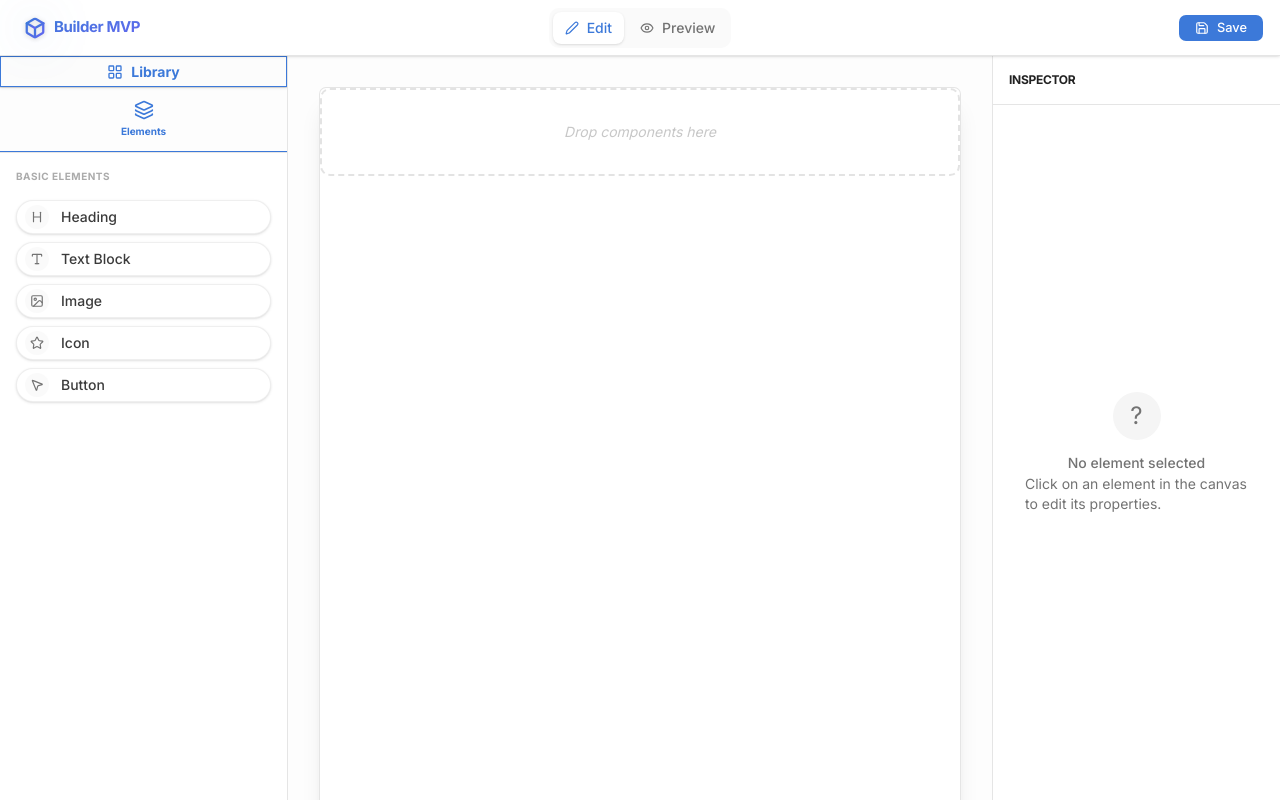
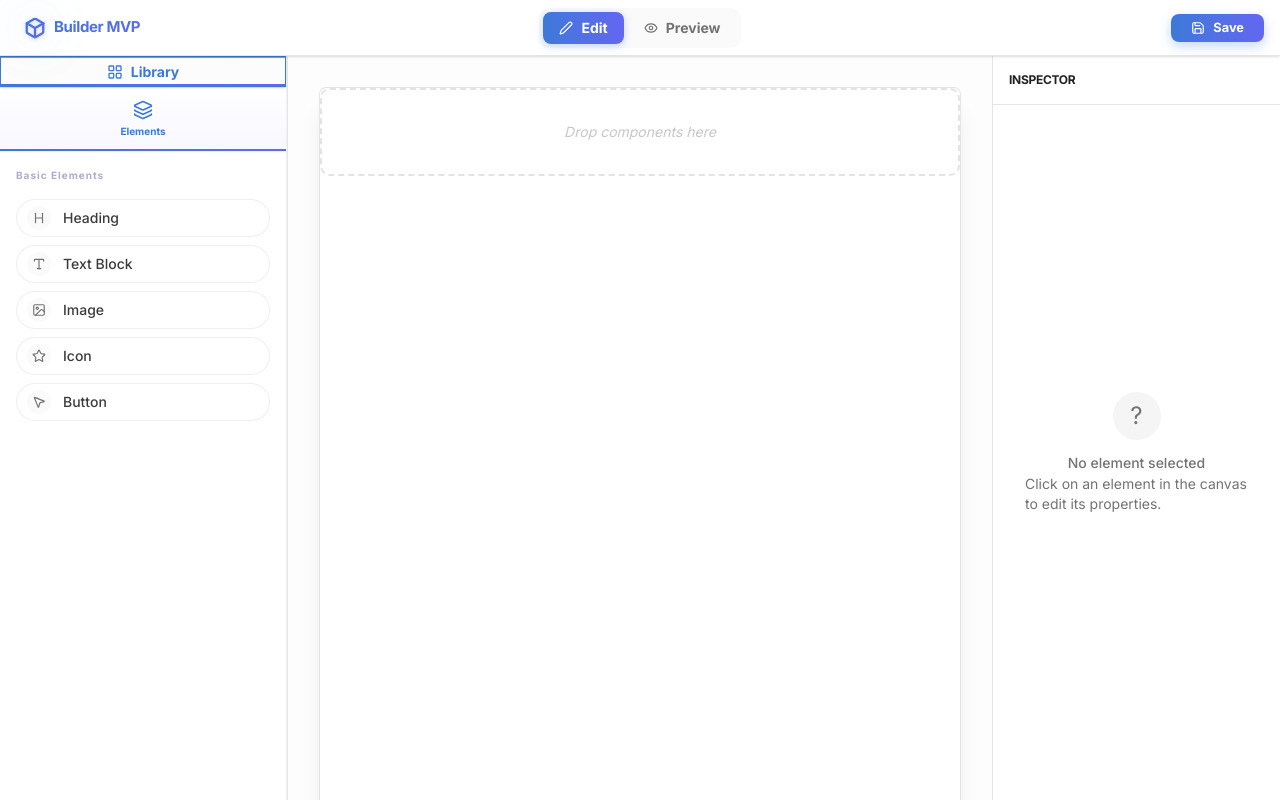
Before and after one commit to TrangHg23/builder-mvp, a Next.js app: page / in a window 1280 px wide. Built offline with nearby package versions, Linux system fonts and the light colour scheme.

Commit message:
feat: update theme and complete inspector for heading

```diff
--- a/src/app/globals.css
+++ b/src/app/globals.css
@@ -1,3 +1,4 @@
+@import url('https://fonts.googleapis.com/css2?family=Inter:wght@300;400;500;600;700;800&family=JetBrains+Mono:wght@300;400;500;700;800&family=Merriweather:wght@300;400;700;900&family=Montserrat:wght@300;400;500;600;700;800&family=Playfair+Display:wght@400;500;600;700;800&family=Roboto:wght@300;400;500;700&display=swap');
 @import "tailwindcss";
 @import "tw-animate-css";
 @import "shadcn/tailwind.css";
--- /dev/null
+++ b/src/components/ui/segmented-control.tsx
@@ -0,0 +1,41 @@
+import * as React from "react";
+import { cn } from "@/utils/cn";
+
+interface SegmentedControlProps {
+  value: string;
+  onChange: (value: string) => void;
+  options: {
+    value: string;
+    icon: React.ReactNode;
+    label?: string;
+  }[];
+}
+
+export const SegmentedControl: React.FC<SegmentedControlProps> = ({
+  value,
+  onChange,
+  options,
+}) => {
+  return (
+    <div className="flex p-1 bg-muted/40 rounded-md gap-1 w-fit border border-border/20">
+      {options.map((option) => {
+        const isActive = value === option.value;
+        return (
+          <button
+            key={option.value}
+            onClick={() => onChange(option.value)}
+            title={option.label || option.value}
+            className={cn(
+              "flex items-center justify-center size-7 rounded-sm transition-all duration-200",
+              isActive
+                ? "bg-background shadow-sm text-[#3c79d9]"
+                : "text-muted-foreground hover:text-foreground hover:bg-background/50"
+            )}
+          >
+            {option.icon}
+          </button>
+        );
+      })}
+    </div>
+  );
+};
--- a/src/features/editor/components/editor-layout.tsx
+++ b/src/features/editor/components/editor-layout.tsx
@@ -59,8 +59,10 @@ export const EditorLayout: React.FC = () => {
             <button
               onClick={() => setMode("edit")}
               className={cn(
-                "flex items-center gap-2 px-3 py-1.5 rounded-md text-sm font-medium transition-all",
-                mode === "edit" ? "bg-background shadow-sm text-primary" : "text-muted-foreground hover:text-foreground"
+                "flex items-center gap-2 px-4 py-1.5 rounded-md text-sm font-bold transition-all duration-300",
+                mode === "edit"
+                  ? "bg-gradient-to-r from-[#3c79d9] to-[#6366f1] text-white shadow-[0_2px_8px_rgba(60,121,217,0.3)]"
+                  : "text-muted-foreground hover:text-foreground"
               )}
             >
               <Edit2 size={14} />
@@ -69,8 +71,10 @@ export const EditorLayout: React.FC = () => {
             <button
               onClick={() => setMode("preview")}
               className={cn(
-                "flex items-center gap-2 px-3 py-1.5 rounded-md text-sm font-medium transition-all",
-                mode === "preview" ? "bg-background shadow-sm text-primary" : "text-muted-foreground hover:text-foreground"
+                "flex items-center gap-2 px-4 py-1.5 rounded-md text-sm font-bold transition-all duration-300",
+                mode === "preview"
+                  ? "bg-gradient-to-r from-[#3c79d9] to-[#6366f1] text-white shadow-[0_2px_8px_rgba(60,121,217,0.3)]"
+                  : "text-muted-foreground hover:text-foreground"
               )}
             >
               <Eye size={14} />
@@ -84,7 +88,7 @@ export const EditorLayout: React.FC = () => {
             variant="default"
             size="sm"
             onClick={handleSave}
-            className="bg-[#3c79d9] hover:bg-[#3c79d9]/90 text-white font-medium gap-2 px-4"
+            className="bg-gradient-to-r from-[#3c79d9] to-[#6366f1] hover:from-[#3c79d9]/90 hover:to-[#6366f1]/90 text-white font-bold gap-2 px-5 shadow-[0_4px_12px_rgba(60,121,217,0.3)] border-none transition-all hover:scale-[1.02] active:scale-[0.98]"
           >
             <Save size={16} />
             Save
--- a/src/features/editor/components/panels/component-library.tsx
+++ b/src/features/editor/components/panels/component-library.tsx
@@ -45,18 +45,23 @@ const LibraryItem = ({ icon, label, isActive, onClick, componentType }: LibraryI
       onClick={onClick}
       style={style}
       className={cn(
-        "flex w-full items-center gap-3 px-2 py-1 border rounded-full transition-all shadow-sm group cursor-pointer touch-none",
+        "flex w-full items-center gap-3 px-2.5 py-1.5 border rounded-full transition-all group cursor-pointer touch-none relative overflow-hidden",
         isActive
-          ? "border-primary bg-primary/10 shadow-primary/20"
-          : "bg-background border-border/60 hover:border-primary hover:bg-primary/5",
+          ? "border-transparent shadow-[0_4px_12px_rgba(60,121,217,0.15)]"
+          : "bg-background border-border/60 hover:border-[#3c79d9]/30",
         isDragging && "opacity-50 cursor-grabbing"
       )}
     >
+      {isActive && (
+        <div className="absolute inset-0 p-[1.5px] rounded-full bg-gradient-to-r from-[#3c79d9] to-[#6366f1] -z-10">
+          <div className="w-full h-full bg-card rounded-full" />
+        </div>
+      )}
       <div className={cn(
-        "size-6 rounded-full flex items-center justify-center transition-colors border",
+        "size-6 rounded-full flex items-center justify-center transition-all border",
         isActive
-          ? "bg-primary text-primary-foreground border-primary"
-          : "bg-muted/50 text-muted-foreground group-hover:bg-background border-transparent group-hover:border-primary/30"
+          ? "bg-gradient-to-br from-[#3c79d9] to-[#6366f1] text-white border-transparent shadow-md"
+          : "bg-muted/50 text-muted-foreground group-hover:bg-background border-transparent group-hover:border-[#3c79d9]/30"
       )}>
         {icon}
       </div>
@@ -64,7 +69,7 @@ const LibraryItem = ({ icon, label, isActive, onClick, componentType }: LibraryI
         variant="small"
         className={cn(
           "font-medium transition-colors",
-          isActive ? "text-primary" : "text-foreground/80 group-hover:text-primary"
+          isActive ? "text-[#3c79d9]" : "text-foreground/80 group-hover:text-[#3c79d9]"
         )}
       >
         {label}
@@ -77,33 +82,39 @@ export const ComponentLibrary: React.FC = () => {
   const [activeType, setActiveType] = React.useState<string | null>(null);
 
   return (
-    <div className="flex flex-col h-full bg-card">
+    <div className="flex flex-col h-full bg-card border-r border-border/50">
       {/* Top Navigation Tabs */}
-      <Tabs defaultValue="library" className="w-full">
-        <TabsList className="w-full h-12 rounded-none border-b bg-transparent p-0">
+      <Tabs defaultValue="library" className="w-full relative">
+        {/* Logo-synced Gradient Line */}
+        <div className="absolute top-0 left-0 w-full h-[1.5px] bg-gradient-to-r from-[#3c79d9] to-[#6366f1]" />
+
+        <TabsList className="w-full h-14 rounded-none border-b border-border/50 bg-muted/10 p-0">
           <TabsTrigger
             value="library"
-            className="flex-1 h-full rounded-none border-b-1 border-transparent data-[state=active]:border-primary data-[state=active]:bg-muted/30 gap-2"
+            className="flex-1 h-full rounded-none border-b-1 border-transparent data-[state=active]:border-[#3c79d9] data-[state=active]:bg-muted/30 gap-2 relative group overflow-hidden"
           >
-            <LayoutGrid size={16} className="text-primary"/>
-            <span className="text-sm font-bold text-primary">Library</span>
+            {/* Active Gradient Indicator Overlay */}
+            <div className="absolute bottom-0 left-0 w-full h-[2px] bg-gradient-to-r from-[#3c79d9] to-[#6366f1] opacity-0 group-data-[state=active]:opacity-100 transition-opacity" />
+            <LayoutGrid size={16} className="text-muted-foreground group-data-[state=active]:text-[#3c79d9]"/>
+            <span className="text-sm font-bold text-muted-foreground group-data-[state=active]:text-[#3c79d9]">Library</span>
           </TabsTrigger>
         </TabsList>
       </Tabs>
 
       {/* Sub Navigation Tabs */}
-      <div className="flex border-b">
-        <button className="flex-1 py-3 flex flex-col items-center gap-1 border-b-1 border-primary bg-muted/20">
-          <Layers size={20} className="text-primary" />
-          <span className="text-[10px] font-bold text-primary">Elements</span>
+      <div className="flex border-b border-border/50 bg-muted/5 relative">
+        <button className="flex-1 py-3 flex flex-col items-center gap-1 bg-gradient-to-b from-transparent to-indigo-500/5 group">
+          <Layers size={20} className="text-[#3c79d9]" />
+          <span className="text-[10px] font-bold text-[#3c79d9]">Elements</span>
+          <div className="absolute bottom-0 left-0 w-full h-[2px] bg-gradient-to-r from-[#3c79d9] to-[#6366f1]" />
         </button>
       </div>
 
       <ScrollArea className="flex-1">
         <div className="p-4 space-y-6">
           <section>
-            <Typography variant="label" className="mb-4 block text-muted-foreground/60 font-bold tracking-wider">
-              BASIC ELEMENTS
+            <Typography variant="label" className="mb-4 block text-indigo-900/40 font-bold tracking-widest normal-case">
+              Basic Elements
             </Typography>
             <div className="space-y-2">
               <LibraryItem
--- a/src/features/renderer/components/component-registry.tsx
+++ b/src/features/renderer/components/component-registry.tsx
@@ -1,6 +1,6 @@
 import * as React from "react";
 
-export type ControlType = "text" | "number" | "color" | "select" | "switch";
+export type ControlType = "text" | "number" | "color" | "select" | "switch" | "toggle-group";
 
 export interface ControlDefinition {
   label: string;
@@ -141,8 +141,8 @@ export const componentRegistry: Record<string, NodeDefinition> = {
       width: "200px",
       height: "51px",
       fontSize: "42px",
-      fontWeight: "Bold",
-      fontFamily: "Montserrat, sans-serif",
+      fontWeight: "800",
+      fontFamily: "Montserrat",
       lineHeight: "1.2",
       letterSpacing: "-0.5px",
       textAlign: "left",
@@ -175,13 +175,12 @@ export const componentRegistry: Record<string, NodeDefinition> = {
         {
           title: "Typography",
           controls: [
-            { label: "Font Family", propName: "fontFamily", type: "text", isStyle: true },
-            { label: "Weight", propName: "fontWeight", type: "select", options: ["Thin", "Light", "Normal", "Medium", "Semibold", "Bold", "Extrabold", "Black"], isStyle: true },
+            { label: "Font Family", propName: "fontFamily", type: "select", options: ["Inter", "Roboto", "Montserrat", "Playfair Display", "Merriweather", "JetBrains Mono"], isStyle: true },
+            { label: "Weight", propName: "fontWeight", type: "select", options: ["Light", "Regular", "Medium", "Semi Bold", "Bold", "Extra Bold"], isStyle: true },
             { label: "Size", propName: "fontSize", type: "text", isStyle: true },
             { label: "Line Height", propName: "lineHeight", type: "text", isStyle: true },
             { label: "Letter Spacing", propName: "letterSpacing", type: "text", isStyle: true },
-            { label: "Align", propName: "textAlign", type: "select", options: ["left", "center", "right", "justify"], isStyle: true },
-            { label: "Color", propName: "color", type: "color", isStyle: true },
+            { label: "Alignment", propName: "textAlign", type: "toggle-group", options: ["left", "center", "right", "justify"], isStyle: true },
           ],
         },
       ],
@@ -195,6 +194,10 @@ export const componentRegistry: Record<string, NodeDefinition> = {
     },
     defaultStyles: {
       fontSize: "16px",
+      fontWeight: "400",
+      fontFamily: "Inter",
+      lineHeight: "1.5",
+      textAlign: "left",
       color: "inherit",
     },
     renderer: TextRenderer,
@@ -203,7 +206,12 @@ export const componentRegistry: Record<string, NodeDefinition> = {
         {
           title: "Typography",
           controls: [
+            { label: "Font Family", propName: "fontFamily", type: "select", options: ["Inter", "Roboto", "Montserrat", "Playfair Display", "Merriweather", "JetBrains Mono"], isStyle: true },
+            { label: "Weight", propName: "fontWeight", type: "select", options: ["Light", "Regular", "Medium", "Semi Bold", "Bold", "Extra Bold"], isStyle: true },
             { label: "Size", propName: "fontSize", type: "text", isStyle: true },
+            { label: "Line Height", propName: "lineHeight", type: "text", isStyle: true },
+            { label: "Letter Spacing", propName: "letterSpacing", type: "text", isStyle: true },
+            { label: "Alignment", propName: "textAlign", type: "toggle-group", options: ["left", "center", "right", "justify"], isStyle: true },
             { label: "Color", propName: "color", type: "color", isStyle: true },
           ],
         },
@@ -255,7 +263,9 @@ export const componentRegistry: Record<string, NodeDefinition> = {
       border: "none",
       cursor: "pointer",
       fontSize: "14px",
-      fontWeight: "Medium",
+      fontWeight: "500",
+      fontFamily: "Inter",
+      textAlign: "center",
     },
     renderer: ButtonRenderer,
     inspectorTabs: {
@@ -269,6 +279,15 @@ export const componentRegistry: Record<string, NodeDefinition> = {
             { label: "Radius", propName: "borderRadius", type: "text", isStyle: true },
           ],
         },
+        {
+          title: "Typography",
+          controls: [
+            { label: "Font Family", propName: "fontFamily", type: "select", options: ["Inter", "Roboto", "Montserrat", "Playfair Display", "Merriweather", "JetBrains Mono"], isStyle: true },
+            { label: "Weight", propName: "fontWeight", type: "select", options: ["300", "400", "500", "600", "700", "800"], isStyle: true },
+            { label: "Size", propName: "fontSize", type: "text", isStyle: true },
+            { label: "Alignment", propName: "textAlign", type: "toggle-group", options: ["left", "center", "right", "justify"], isStyle: true },
+          ],
+        },
       ],
     },
   },
```
Also changed, not shown: src/features/editor/components/panels/inspector.tsx (+91 -37 lines).
